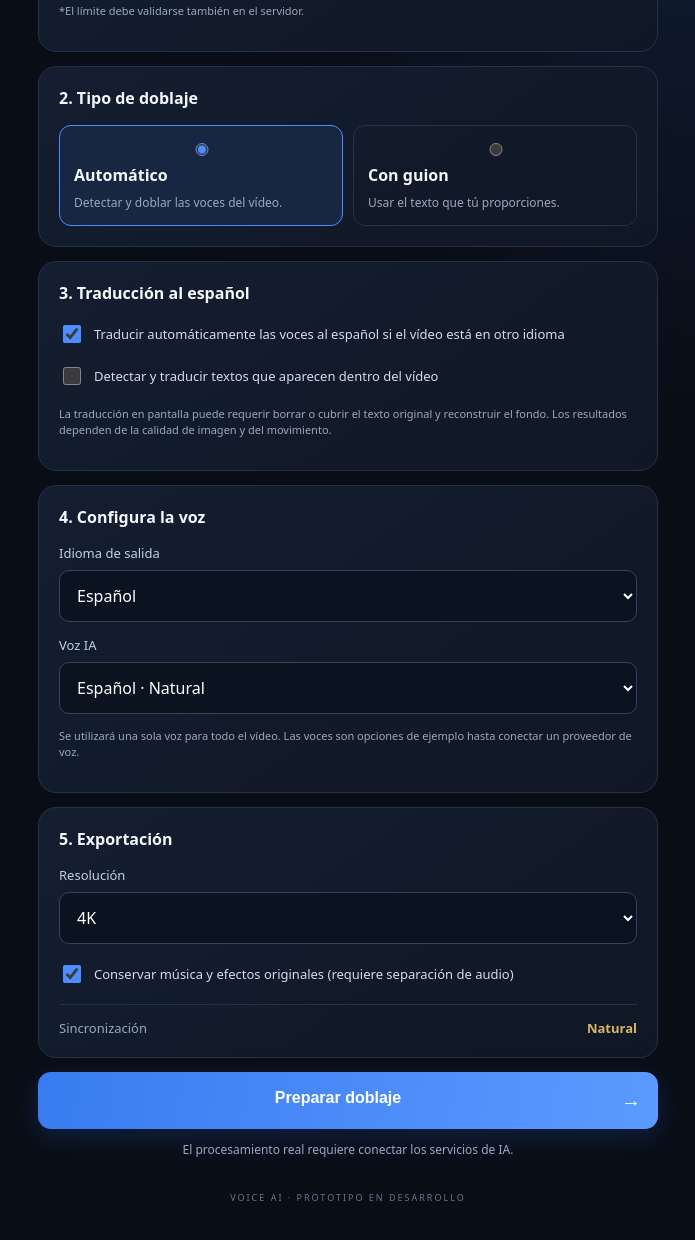
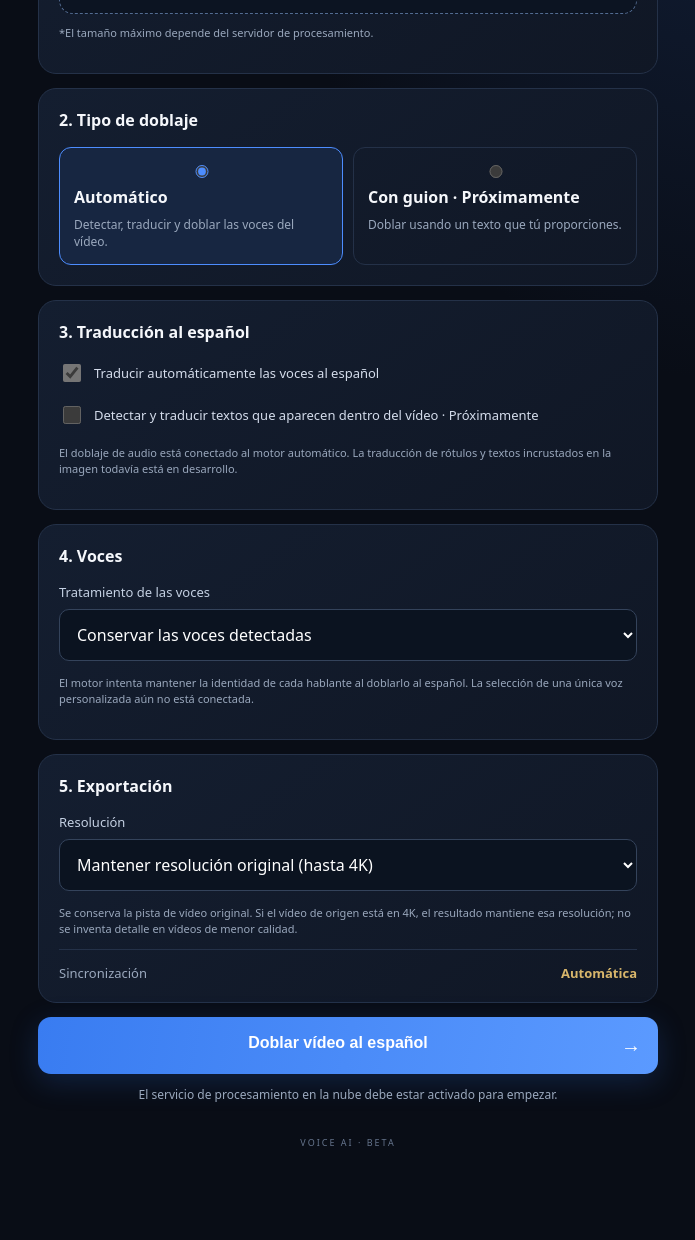
Before and after one commit to xmnpolo-dotcom/voice-ai-, a website: page public/index.html in a window 1280 px wide. Shown: the part 558-1798 px from the top of the page, without its empty margins (292-987 px from the left). After the commit the page ends 1747 px from the top, so only its background shows below. Drawn offline with Linux system fonts and the light colour scheme.

Commit message:
Align dubbing UI with connected provider capabilities

```diff
--- a/public/index.html
+++ b/public/index.html
@@ -4,7 +4,7 @@
   <meta charset="utf-8">
   <meta name="viewport" content="width=device-width, initial-scale=1">
   <meta name="theme-color" content="#090d16">
-  <meta name="description" content="Voice AI — prepara doblajes de vídeo con inteligencia artificial.">
+  <meta name="description" content="Voice AI — doblaje automático de vídeos con inteligencia artificial.">
   <link rel="manifest" href="manifest.webmanifest">
   <link rel="stylesheet" href="styles.css">
   <title>Voice AI</title>
@@ -19,7 +19,7 @@
     <section class="hero">
       <p class="eyebrow">TU ESTUDIO DE DOBLAJE CON IA</p>
       <h1>Tu vídeo.<br><span>Otra voz.</span></h1>
-      <p class="muted">Prepara tu doblaje en español con una sincronización natural.</p>
+      <p class="muted">Dobla automáticamente vídeos al español conservando las voces detectadas y la sincronización.</p>
     </section>
 
     <section class="panel">
@@ -27,46 +27,45 @@
       <label class="upload" for="videoFile">
         <span class="upload-icon">＋</span>
         <strong>Seleccionar vídeo</strong>
-        <small>MP4 · MOV · WebM</small>
-        <input id="videoFile" type="file" accept="video/mp4,video/quicktime,video/webm">
+        <small>MP4 · MOV · WebM · MKV</small>
+        <input id="videoFile" type="file" accept="video/mp4,video/quicktime,video/webm,video/x-matroska">
       </label>
       <video id="preview" controls playsinline hidden></video>
-      <p id="fileInfo" class="muted tiny">*El límite debe validarse también en el servidor.</p>
+      <p id="fileInfo" class="muted tiny">*El tamaño máximo depende del servidor de procesamiento.</p>
     </section>
 
     <section class="panel">
       <h2>2. Tipo de doblaje</h2>
       <div class="choice-grid">
-        <label class="choice selected"><input type="radio" name="mode" value="automatic" checked><b>Automático</b><small>Detectar y doblar las voces del vídeo.</small></label>
-        <label class="choice"><input type="radio" name="mode" value="script"><b>Con guion</b><small>Usar el texto que tú proporciones.</small></label>
+        <label class="choice selected"><input type="radio" name="mode" value="automatic" checked><b>Automático</b><small>Detectar, traducir y doblar las voces del vídeo.</small></label>
+        <label class="choice"><input type="radio" name="mode" value="script" disabled><b>Con guion · Próximamente</b><small>Doblar usando un texto que tú proporciones.</small></label>
       </div>
-      <textarea id="script" placeholder="Escribe o pega aquí el guion que quieres doblar…" hidden></textarea>
+      <textarea id="script" placeholder="El modo con guion estará disponible próximamente…" hidden></textarea>
     </section>
 
     <section class="panel">
       <h2>3. Traducción al español</h2>
-      <label class="check"><input id="translateAudio" type="checkbox" checked> Traducir automáticamente las voces al español si el vídeo está en otro idioma</label>
-      <label class="check"><input id="translateScreenText" type="checkbox"> Detectar y traducir textos que aparecen dentro del vídeo</label>
-      <p class="hint">La traducción en pantalla puede requerir borrar o cubrir el texto original y reconstruir el fondo. Los resultados dependen de la calidad de imagen y del movimiento.</p>
+      <label class="check"><input id="translateAudio" type="checkbox" checked disabled> Traducir automáticamente las voces al español</label>
+      <label class="check"><input id="translateScreenText" type="checkbox" disabled> Detectar y traducir textos que aparecen dentro del vídeo · Próximamente</label>
+      <p class="hint">El doblaje de audio está conectado al motor automático. La traducción de rótulos y textos incrustados en la imagen todavía está en desarrollo.</p>
     </section>
 
     <section class="panel">
-      <h2>4. Configura la voz</h2>
-      <div class="field"><label for="language">Idioma de salida</label><select id="language"><option value="es">Español</option><option value="en">Inglés</option><option value="pt">Portugués</option><option value="fr">Francés</option><option value="de">Alemán</option></select></div>
-      <div class="field"><label for="voice">Voz IA</label><select id="voice"><option value="es-neutral-01">Español · Natural</option><option value="es-warm-01">Español · Cálida</option><option value="es-deep-01">Español · Grave</option></select></div>
-      <p class="hint">Se utilizará una sola voz para todo el vídeo. Las voces son opciones de ejemplo hasta conectar un proveedor de voz.</p>
+      <h2>4. Voces</h2>
+      <div class="field"><label for="voice">Tratamiento de las voces</label><select id="voice"><option value="original">Conservar las voces detectadas</option></select></div>
+      <p class="hint">El motor intenta mantener la identidad de cada hablante al doblarlo al español. La selección de una única voz personalizada aún no está conectada.</p>
     </section>
 
     <section class="panel">
       <h2>5. Exportación</h2>
-      <div class="field"><label for="resolution">Resolución</label><select id="resolution"><option value="original">Mantener original</option><option value="1080p">1080p</option><option value="4k" selected>4K</option></select></div>
-      <label class="check"><input id="keepAudio" type="checkbox" checked> Conservar música y efectos originales (requiere separación de audio)</label>
-      <div class="sync"><span>Sincronización</span><strong>Natural</strong></div>
+      <div class="field"><label for="resolution">Resolución</label><select id="resolution"><option value="original" selected>Mantener resolución original (hasta 4K)</option></select></div>
+      <p class="hint">Se conserva la pista de vídeo original. Si el vídeo de origen está en 4K, el resultado mantiene esa resolución; no se inventa detalle en vídeos de menor calidad.</p>
+      <div class="sync"><span>Sincronización</span><strong>Automática</strong></div>
     </section>
 
-    <button id="processBtn" class="primary">Preparar doblaje <span>→</span></button>
-    <p id="status" class="status" role="status">El procesamiento real requiere conectar los servicios de IA.</p>
-    <footer>VOICE AI · PROTOTIPO EN DESARROLLO</footer>
+    <button id="processBtn" class="primary">Doblar vídeo al español <span>→</span></button>
+    <p id="status" class="status" role="status">El servicio de procesamiento en la nube debe estar activado para empezar.</p>
+    <footer>VOICE AI · BETA</footer>
   </main>
   <script src="app.js"></script>
 </body>
```
